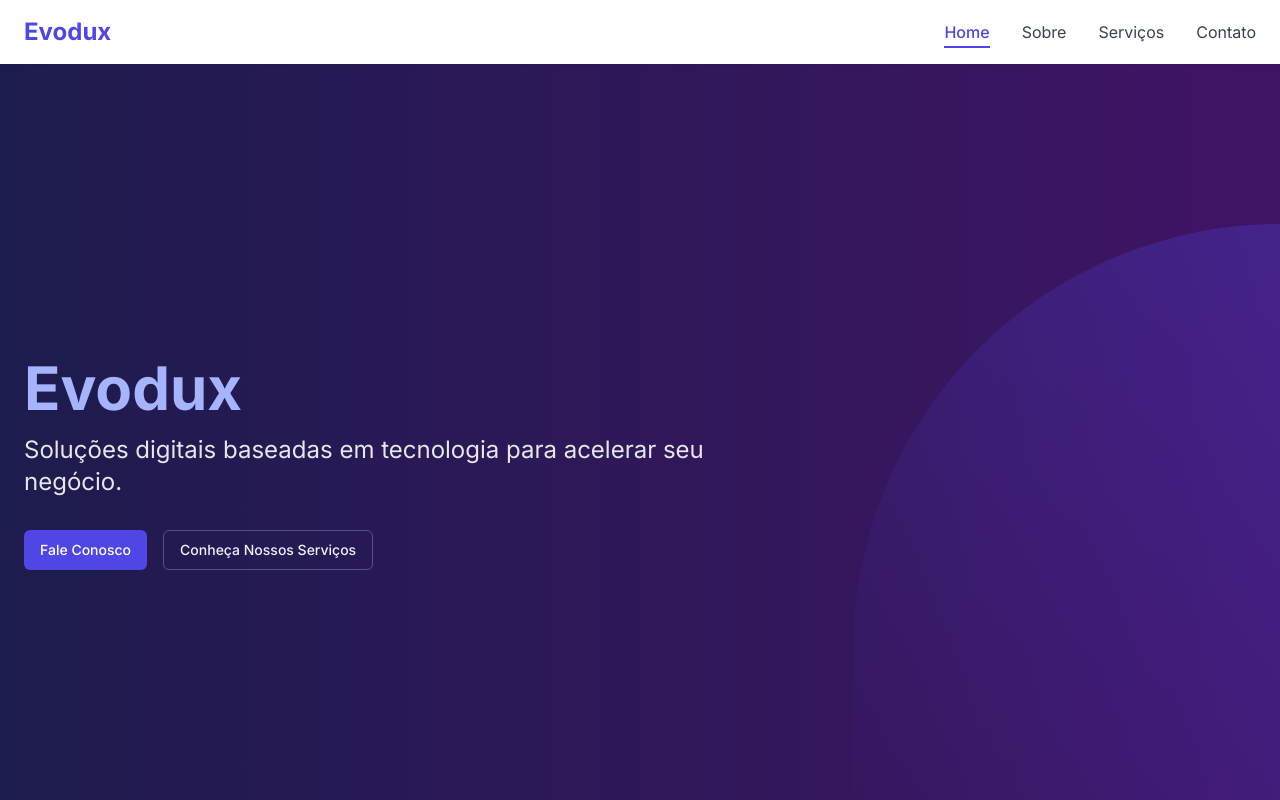
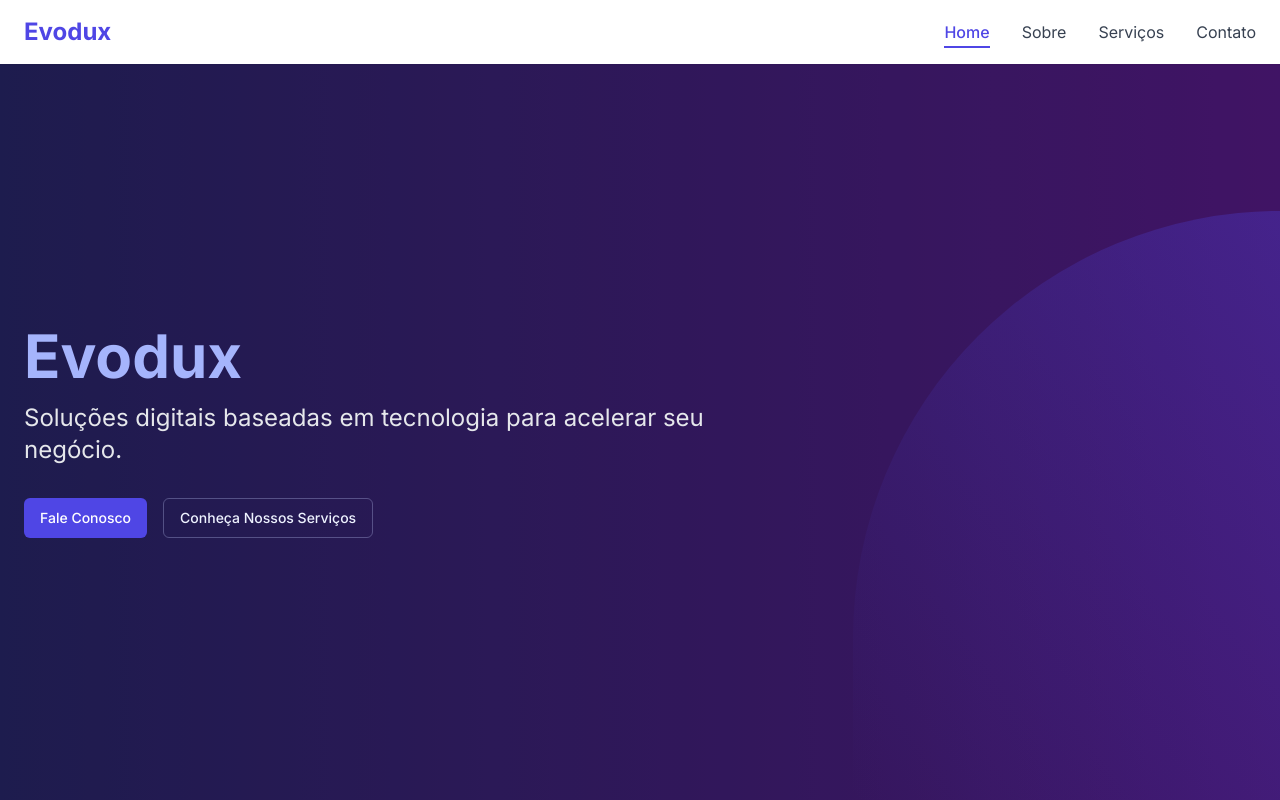
Before and after one commit to gean-ferreira/evodux, a Next.js app: page / in a window 1280 px wide. Shown: the top 800 px of the page. Built offline with nearby package versions, Linux system fonts and the light colour scheme.

Commit message:
fix: Update hero section height for improved layout consistency in Home component

```diff
--- a/src/app/page.tsx
+++ b/src/app/page.tsx
@@ -4,7 +4,7 @@ export default function Home() {
   return (
     <>
       {/* Hero Section */}
-      <section className='relative h-screen flex items-center bg-gradient-to-r from-indigo-900 to-purple-800'>
+      <section className='relative min-h-[calc(100vh-64px)] flex items-center bg-gradient-to-r from-indigo-900 to-purple-800'>
         <div className='absolute inset-0 bg-black opacity-40'></div>
         <div className='container relative z-10 mx-auto px-4 md:px-6 text-white'>
           <div className='max-w-3xl'>
```
